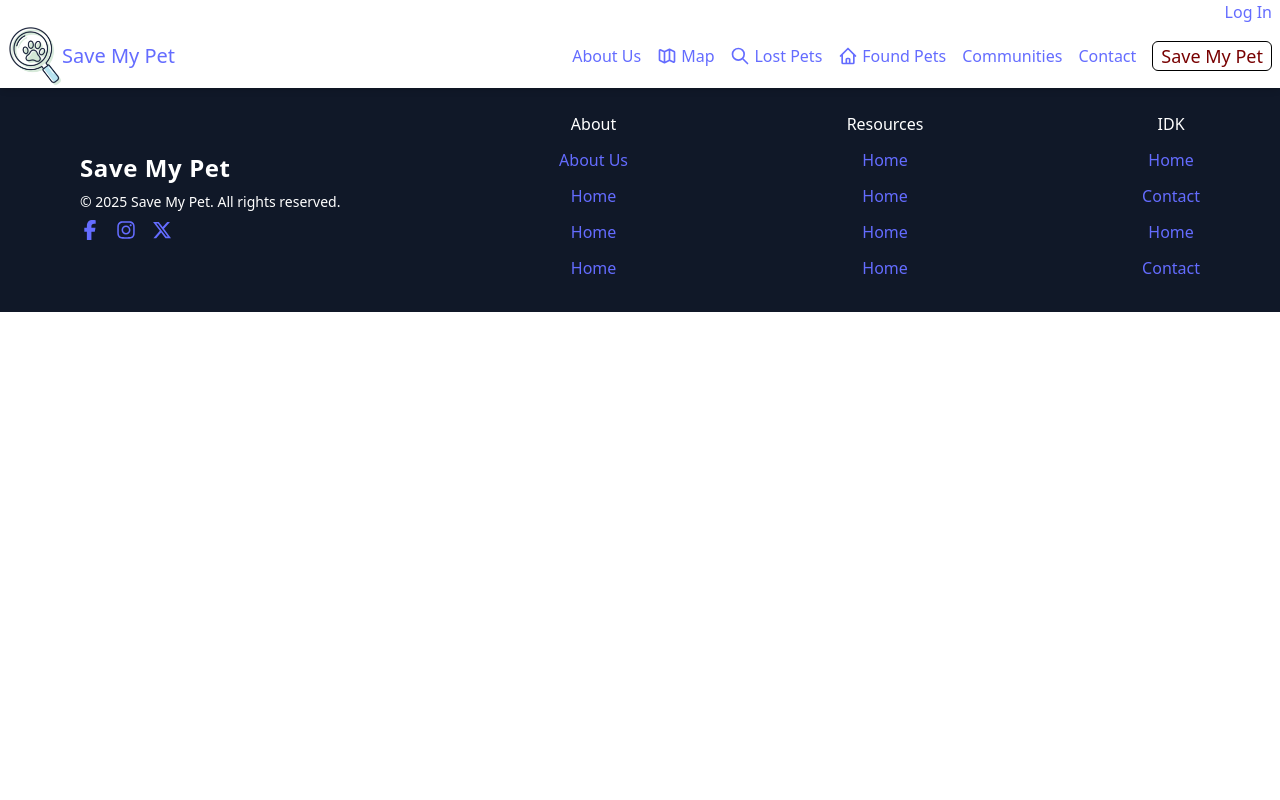
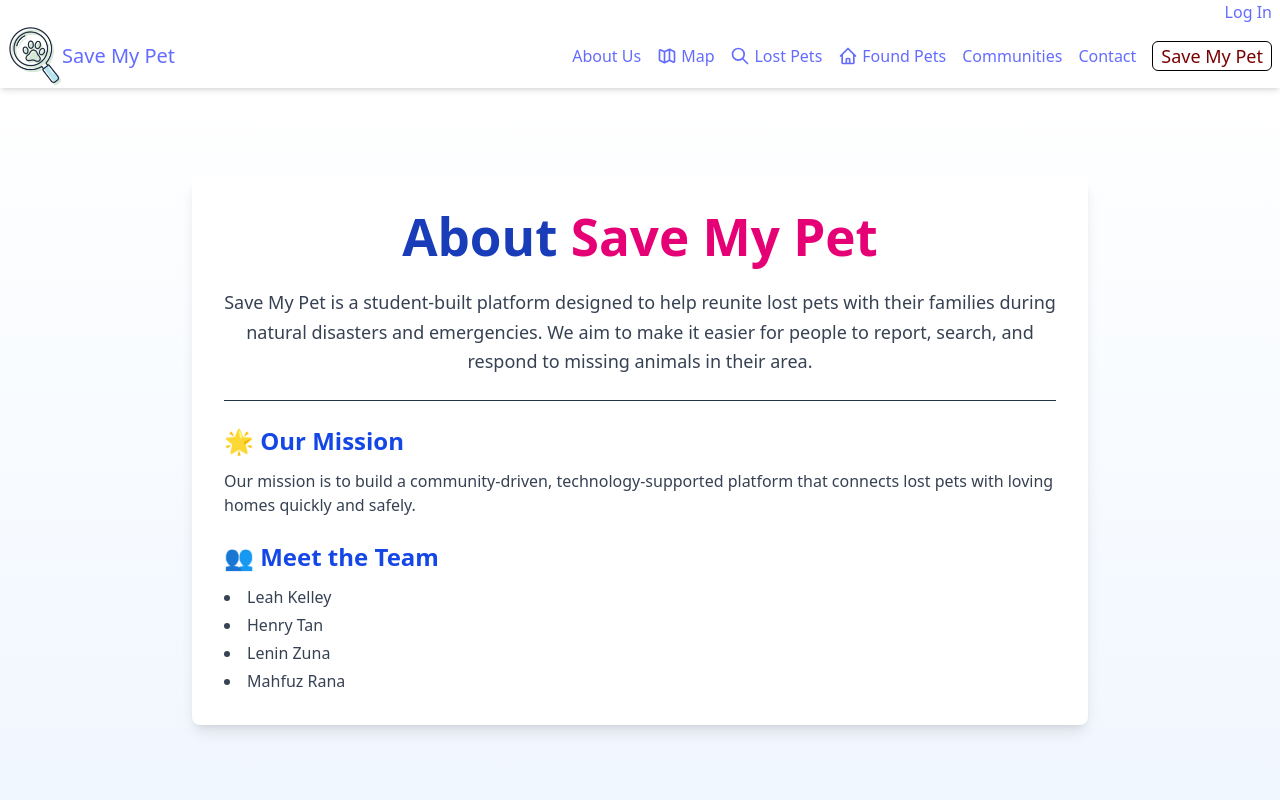
Before and after one commit to henrytan0705/Save-My-Pet, a React (Vite) app in the folder frontend/: page /about in a window 1280 px wide. Shown: the top 800 px of the page. Built offline with nearby package versions, Linux system fonts and the light colour scheme.

Commit message:
Style updates to Navbar and About Us page

```diff
--- a/frontend/src/App.jsx
+++ b/frontend/src/App.jsx
@@ -2,7 +2,7 @@
 import { BrowserRouter, Routes, Route } from "react-router";
 
 import HomePage from "./pages/Home";
-import HowItWorksPage from "./pages/AboutUs";
+import AboutUsPage from "./pages/AboutUs";
 import LostPetsPage from "./pages/LostPets";
 import FoundPetsPage from "./pages/FoundPets";
 import ContactPage from "./pages/Contact";
@@ -25,7 +25,7 @@ function App() {
         <Routes>
           {/* General Page Routes */}
           <Route path="/" element={<HomePage />} />
-          <Route path="/aboutUs" element={<HowItWorksPage />} />
+          <Route path="/about" element={<AboutUsPage />} />
           <Route path="/lostPets" element={<LostPetsPage />} />
           <Route path="/foundPets" element={<FoundPetsPage />} />
           <Route path="/communities" element={<CommunitiesPage />} />
--- a/frontend/src/components/Navbar.jsx
+++ b/frontend/src/components/Navbar.jsx
@@ -118,12 +118,13 @@ const Navbar = () => {
 
                     {/* Desktop Navigation (Hidden on Mobile) */}
                     <div className="desktop-nav-links hidden space-x-4 justify-end">
-                        <Link
-                            to="/aboutUs"
-                            className="text-gray-700 hover:text-red-500 transition flex flex-row items-center justify-center justify-items-center"
-                        >
-                            About Us
-                        </Link>
+                    <Link
+                        to="/about"
+                         className="text-gray-700 hover:text-red-500 transition flex flex-row items-center justify-center justify-items-center"
+                    >
+                        About Us
+                    </Link>
+
                         <Link
                             className="text-gray-700 hover:text-red-500 transition flex flex-row items-center justify-center justify-items-center"
                             onClick={redirectToStaticPage} title="Map">
@@ -169,12 +170,13 @@ const Navbar = () => {
                 {isMenuOpen && (
                     <div className="mobile-nav-menu bg-white pb-4">
                         <Link
-                            to="/aboutUs"
+                            to="/about"
                             className="block py-2 text-gray-700 hover:text-red-500 transition flex flex-row justify-center justify-items-center"
                             onClick={() => setIsMenuOpen(false)}
                         >
                             About Us
                         </Link>
+
                         <Link
                             className="text-gray-700 hover:text-red-500 transition flex flex-row justify-center justify-items-center mr-2"
                             onClick={(e) => {
--- a/frontend/src/pages/AboutUs.jsx
+++ b/frontend/src/pages/AboutUs.jsx
@@ -2,29 +2,34 @@ import React from "react";
 
 const AboutUsPage = () => {
   return (
-    <div className="my-40 mx-[10%]">
-      <h1 className="text-center">About Us Page</h1>
+    <div className="bg-gradient-to-b from-white to-blue-50 min-h-screen pt-24 pb-16 px-6 sm:px-10">
+      <div className="max-w-4xl mx-auto bg-white shadow-lg rounded-lg p-8">
+        <h1 className="text-4xl font-bold text-blue-800 mb-6 text-center">
+          About <span className="text-pink-600">Save My Pet</span>
+        </h1>
 
-      <p className="mt-5">
-        Lorem ipsum dolor sit amet, consectetur adipisicing elit. Magni qui
-        animi vero mollitia blanditiis doloribus facilis consectetur, quasi
-        delectus nobis optio explicabo suscipit expedita aut. Cupiditate
-        blanditiis quisquam suscipit. Deleniti.
-      </p>
+        <p className="text-gray-700 text-lg leading-relaxed mb-6 text-center">
+          Save My Pet is a student-built platform designed to help reunite lost pets
+          with their families during natural disasters and emergencies. We aim to make
+          it easier for people to report, search, and respond to missing animals in their area.
+        </p>
 
-      <p className="mt-5">
-        Lorem ipsum dolor sit amet, consectetur adipisicing elit. Magni qui
-        animi vero mollitia blanditiis doloribus facilis consectetur, quasi
-        delectus nobis optio explicabo suscipit expedita aut. Cupiditate
-        blanditiis quisquam suscipit. Deleniti.
-      </p>
+        <div className="border-t pt-6">
+          <h2 className="text-2xl font-semibold text-blue-700 mb-3">🌟 Our Mission</h2>
+          <p className="text-gray-700 mb-6">
+            Our mission is to build a community-driven, technology-supported platform
+            that connects lost pets with loving homes quickly and safely.
+          </p>
 
-      <p className="mt-5">
-        Lorem ipsum dolor sit amet, consectetur adipisicing elit. Magni qui
-        animi vero mollitia blanditiis doloribus facilis consectetur, quasi
-        delectus nobis optio explicabo suscipit expedita aut. Cupiditate
-        blanditiis quisquam suscipit. Deleniti.
-      </p>
+          <h2 className="text-2xl font-semibold text-blue-700 mb-3">👥 Meet the Team</h2>
+          <ul className="list-disc list-inside text-gray-700 space-y-1">
+            <li>Leah Kelley</li>
+            <li>Henry Tan </li>
+            <li>Lenin Zuna</li>
+            <li>Mahfuz Rana</li>
+          </ul>
+        </div>
+      </div>
     </div>
   );
 };
```
